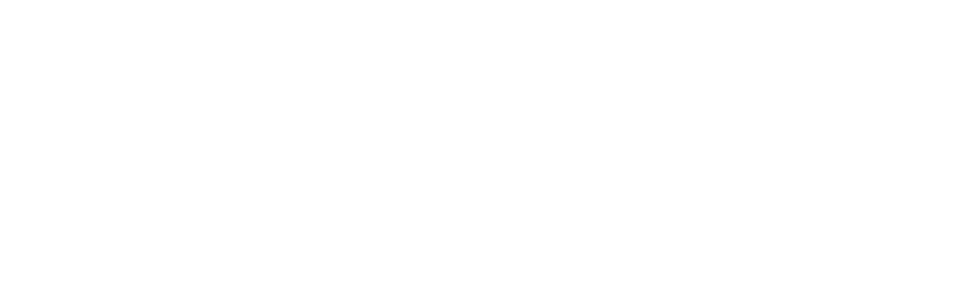
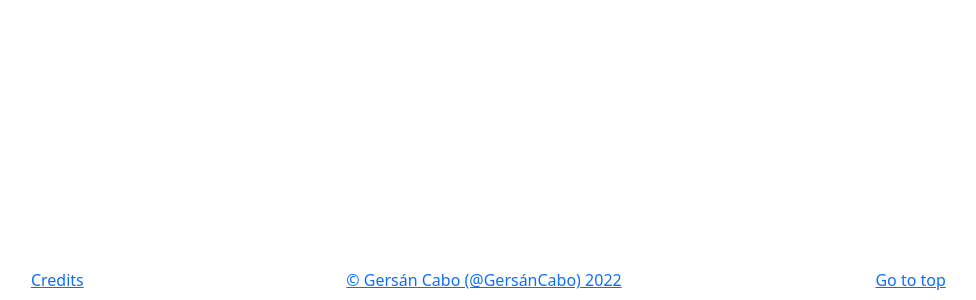
Before and after one commit to GersanCabo/portfolio, an Angular app: page / in a window 1280 px wide. Shown: the part 1340-1640 px from the top of the page, without its empty margins (156-1132 px from the left). Before the commit the page ends 1600 px from the top, so only its background shows below. Built offline with nearby package versions, Linux system fonts and the light colour scheme.

Commit message:
added footer and added a style rule into header for landscape screens

```diff
--- a/src/app/home/components/about-me/about-me.component.html
+++ b/src/app/home/components/about-me/about-me.component.html
@@ -1,3 +1,5 @@
 <div class="container">
-  <div style="height:100vh">a</div>
+  <div class="area">
+    <img src="">
+  </div>
 </div>
--- a/src/app/home/components/about-me/about-me.component.scss
+++ b/src/app/home/components/about-me/about-me.component.scss
@@ -1 +1,5 @@
 @import '/src/assets/scss/variables.scss';
+
+.area {
+  height: 100vh;
+}
--- /dev/null
+++ b/src/app/home/components/footer/footer.component.html
@@ -0,0 +1,15 @@
+<div class="container-fluid">
+  <div class="grid">
+    <div class="row text-center py-2">
+      <div class="col">
+        <a href="#">Credits</a>
+      </div>
+      <div class="col">
+        <a href="#">&copy; Gersán Cabo (@GersánCabo) 2022</a>
+      </div>
+      <div class="col">
+        <a href="#">Go to top</a>
+      </div>
+    </div>
+  </div>
+</div>
--- /dev/null
+++ b/src/app/home/components/footer/footer.component.ts
@@ -0,0 +1,15 @@
+import { Component, OnInit } from '@angular/core';
+
+@Component({
+  selector: 'app-footer',
+  templateUrl: './footer.component.html',
+  styleUrls: ['./footer.component.scss']
+})
+export class FooterComponent implements OnInit {
+
+  constructor() { }
+
+  ngOnInit(): void {
+  }
+
+}
--- a/src/app/home/components/header/header.component.html
+++ b/src/app/home/components/header/header.component.html
@@ -1,4 +1,4 @@
-<div class="h-100 m-0 p-0 d-flex align-items-center area">
+<div class="m-0 p-0 d-flex align-items-center area">
 
   <div class="container">
     <div class="row">
--- a/src/app/home/components/header/header.component.scss
+++ b/src/app/home/components/header/header.component.scss
@@ -4,7 +4,7 @@
   background: $black-prs;
   background: -webkit-linear-gradient(to left, lighten($black-prs, 50%), $black-prs);
   width: 100%;
-  height:100vh;
+  height:100%;
   color: $white-prs;
   .container {
     z-index: 1;
@@ -153,6 +153,20 @@
     animation-duration: 11s;
 }
 
+@media (max-height: 600px) and (max-width: 991.98px) {
+  .area {
+    height: 600px;
+  }
+
+  .div-arrow-down-icon-prs {
+    display: none;
+  }
+
+  .circles{
+    height: 600px;
+  }
+}
+
 @keyframes animate {
 
     0%{
--- a/src/app/home/components/home/home.component.html
+++ b/src/app/home/components/home/home.component.html
@@ -1,4 +1,5 @@
 <div class="container-fluid h-100 m-0 p-0">
   <app-header></app-header>
   <app-about-me></app-about-me>
+  <app-footer></app-footer>
 </div>
--- a/src/app/home/home.module.ts
+++ b/src/app/home/home.module.ts
@@ -3,12 +3,14 @@ import { CommonModule } from '@angular/common';
 import { HomeComponent } from './components/home/home.component';
 import { HeaderComponent } from './components/header/header.component';
 import { AboutMeComponent } from './components/about-me/about-me.component';
+import { FooterComponent } from './components/footer/footer.component';
 
 @NgModule({
   declarations: [
     HomeComponent,
     HeaderComponent,
-    AboutMeComponent
+    AboutMeComponent,
+    FooterComponent
   ],
   imports: [
     CommonModule
```
Also changed, not shown: src/app/home/components/footer/footer.component.scss (added), 1 other file (tests, documents, lock files or other folders).
